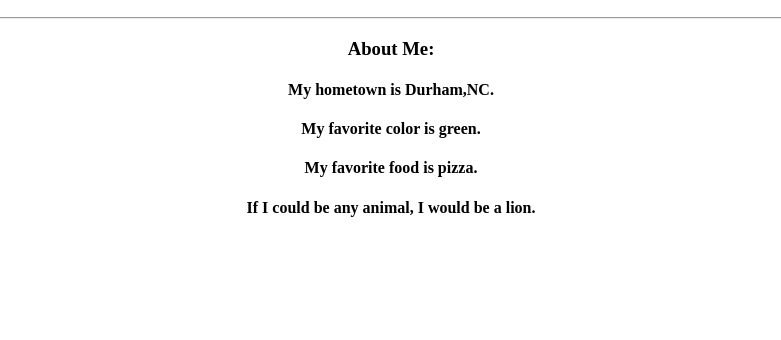
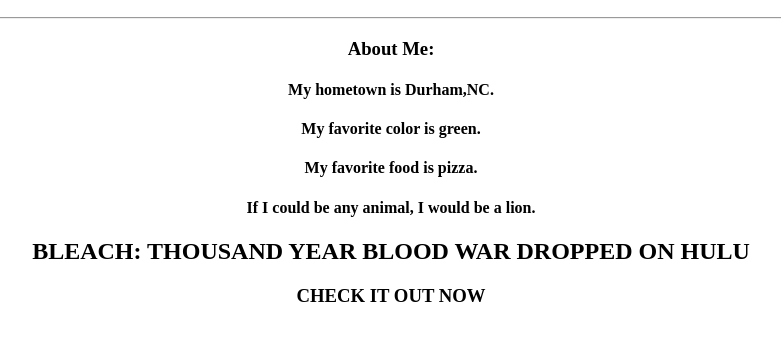
Before and after one commit to jeremyb245/my-first-repo, a plain HTML site: page index.html in a window 1280 px wide. Shown: the part 110-450 px from the top of the page, without its empty margins (249-1030 px from the left). Drawn offline with Linux system fonts and the light colour scheme.

Commit message:
Adding new placeholder test

```diff
--- a/index.html
+++ b/index.html
@@ -15,6 +15,8 @@
 					<h4>My favorite color is green.</h4>
 					<h4>My favorite food is pizza.</h4>
 					<h4>If I could be any animal, I would be a lion.</h4>
+                <h2>BLEACH: THOUSAND YEAR BLOOD WAR DROPPED ON HULU</h2>
+                <h3>CHECK IT OUT NOW</h3>
 			</div>
 		  </body>
 		</html>
```
